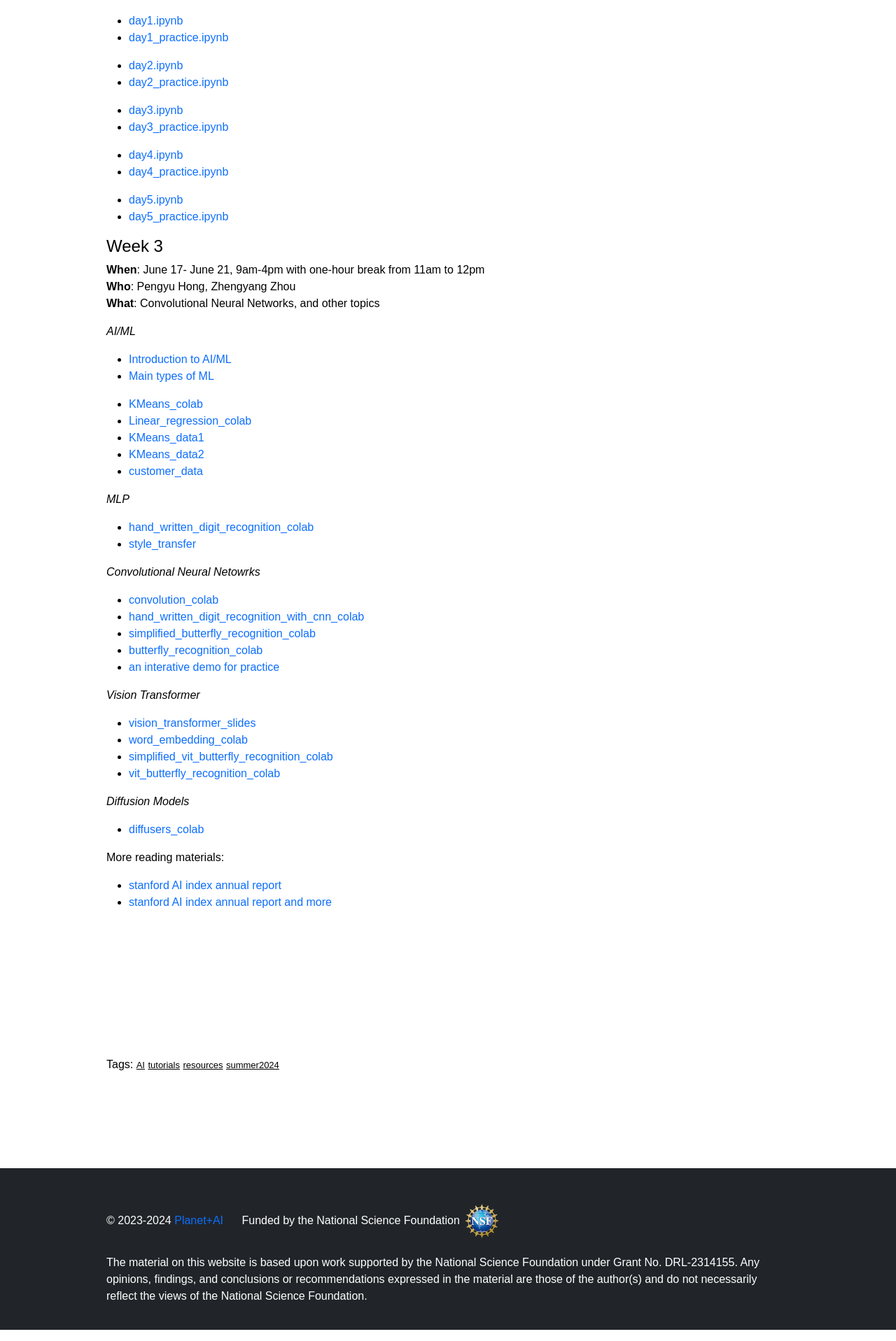
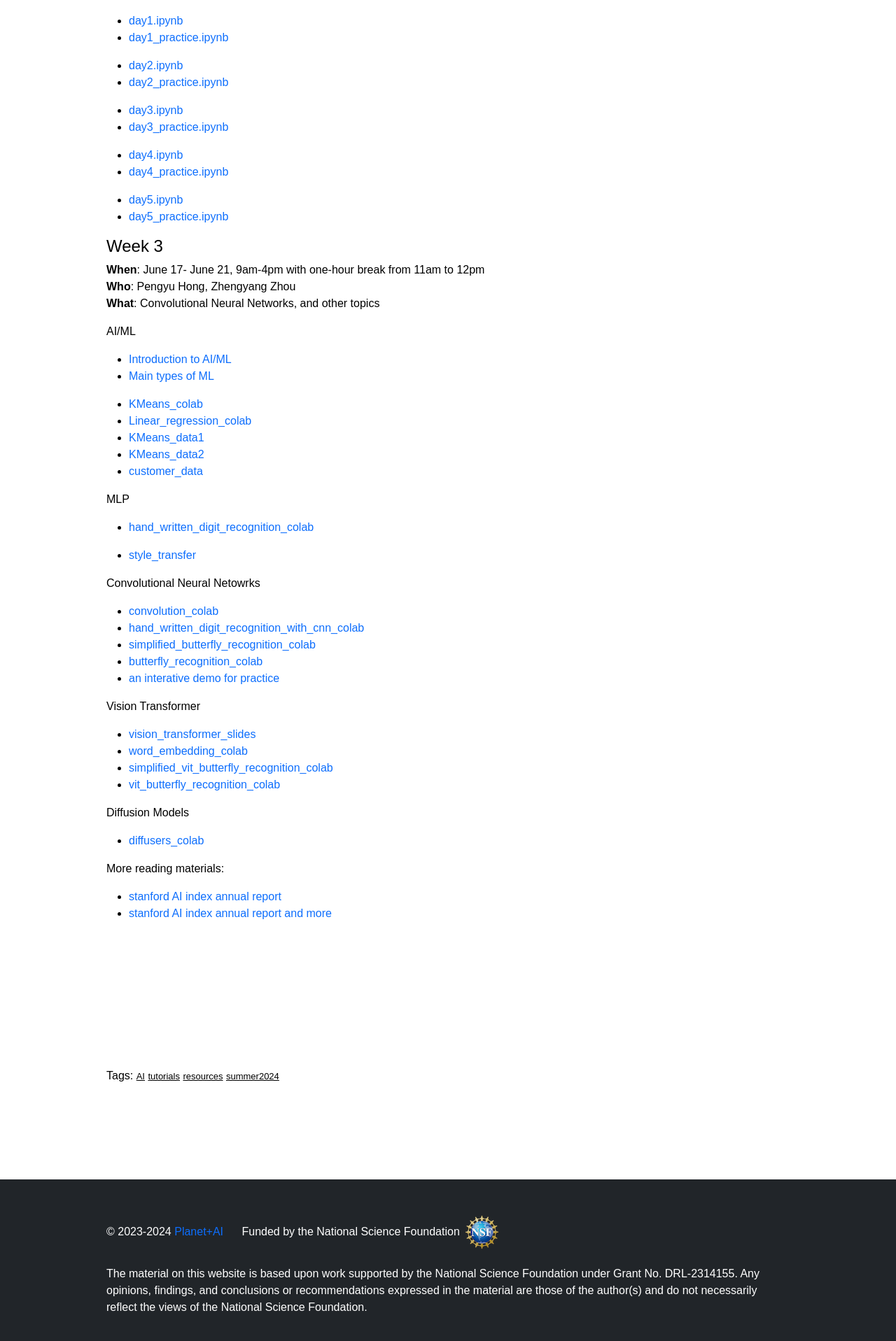
Before and after one commit to planet-ai-2023/planet-ai-2023.github.io, a Jekyll site: the page built from _posts/2024-6-01-summer-2024.md, in a window 1280 px wide. Shown: the part 1268-3185 px from the top of the page at 70% size. Built offline with Jekyll 4.4.1, drawn with Linux system fonts in a browser that asks for light colours.

Commit message:
Add files via upload

```diff
--- a/_posts/2024-6-01-summer-2024.md
+++ b/_posts/2024-6-01-summer-2024.md
@@ -71,7 +71,7 @@ Colabs for you to try:
 **Who**: Pengyu Hong, Zhengyang Zhou
 **What**: Convolutional Neural Networks, and other topics
 
-*AI/ML*
+AI/ML
 - [Introduction to AI/ML](https://docs.google.com/presentation/d/1kPPTRz3n9AvP1uc_hbwsZ45v1Ijf9ObU/edit?usp=sharing&ouid=113200546422009820244&rtpof=true&sd=true){:target="_blank"}
 - [Main types of ML](https://docs.google.com/presentation/d/1til4FIY5skfI1pHzeF9Cnuh-URUbL9rk/edit?usp=sharing&ouid=113200546422009820244&rtpof=true&sd=true){:target="_blank"}
 
@@ -81,25 +81,26 @@ Colabs for you to try:
 - [KMeans_data2](https://drive.google.com/file/d/1XPuNZIp0RRHgz5rxDk673sfR_skTvbPY/view?usp=sharing){:target="_blank"}
 - [customer_data](https://drive.google.com/file/d/14z308tP_oeB1kknQz4V-ArVBgQAwnFcX/view?usp=sharing){:target="_blank"}
 
- *MLP*
+ MLP
 - [hand_written_digit_recognition_colab](https://colab.research.google.com/drive/1M7l7onN1-AIjoJr1pzfFKUfJ39ZlAumb?usp=sharing){:target="_blank"}
+
 - [style_transfer](https://drive.google.com/drive/folders/1ujKkrC7xY0-lXp8ij8smXPTiZ_J05QEM?usp=sharing){:target="_blank"}
 
 
-*Convolutional Neural Netowrks*
+Convolutional Neural Netowrks
 - [convolution_colab](https://drive.google.com/file/d/1mpueGrEpn2ObBCvbd440sa2i90LYzlcC/view?usp=sharing){:target="_blank"}
 - [hand_written_digit_recognition_with_cnn_colab](https://drive.google.com/file/d/1TXZf_Ezr2XUTk6KyjbLqK8IkmldyLpk8/view?usp=sharing){:target="_blank"}
 - [simplified_butterfly_recognition_colab](https://drive.google.com/file/d/16XLdVxbMfw99TPbrhWT5QifYPeaLax6T/view?usp=sharing){:target="_blank"}
 - [butterfly_recognition_colab](https://drive.google.com/file/d/1FvL-rBDXb1oxktmi0wxpC19i1j44ZoN3/view?usp=sharing){:target="_blank"}
 - [an interative demo for practice](https://marcoqin.com/visualize_neural_net/cnn/2dc.html){:target="_blank"}
 
-*Vision Transformer*
+Vision Transformer
 - [vision_transformer_slides](https://docs.google.com/presentation/d/1TepruqK2TqUUaiTjVrSIgVeyNuBcGTfp/edit?usp=sharing&ouid=113200546422009820244&rtpof=true&sd=true){:target="_blank"}
 - [word_embedding_colab](https://drive.google.com/file/d/1IGkp9I8N9dmQsEKPEX6r5FarSEkLtpAj/view?usp=sharing){:target="_blank"}
 - [simplified_vit_butterfly_recognition_colab](https://drive.google.com/file/d/14QItvUS9RHfHLMjjnCl6GCaXrzXK4pYH/view?usp=sharing){:target="_blank"}
 - [vit_butterfly_recognition_colab](https://drive.google.com/file/d/16YQX5yjUyx3KVHL67lw5GqDGlOSmBi9w/view?usp=sharing){:target="_blank"}
 
-*Diffusion Models*
+Diffusion Models
 - [diffusers_colab](https://drive.google.com/file/d/1cnQkFpSMNtWkA-w0w7PhkyW3Gz3389A0/view?usp=sharing){:target="_blank"}
 
 
```
